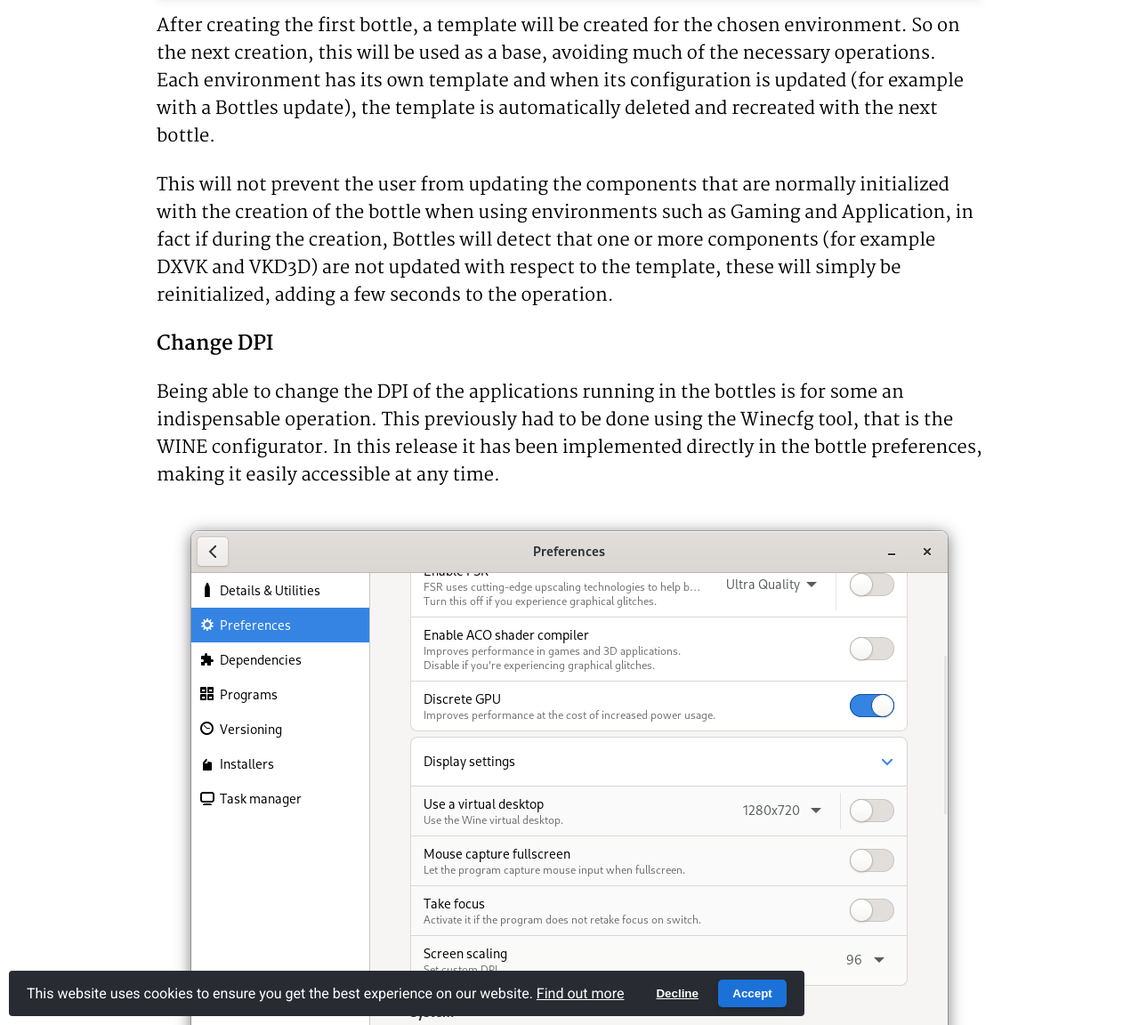
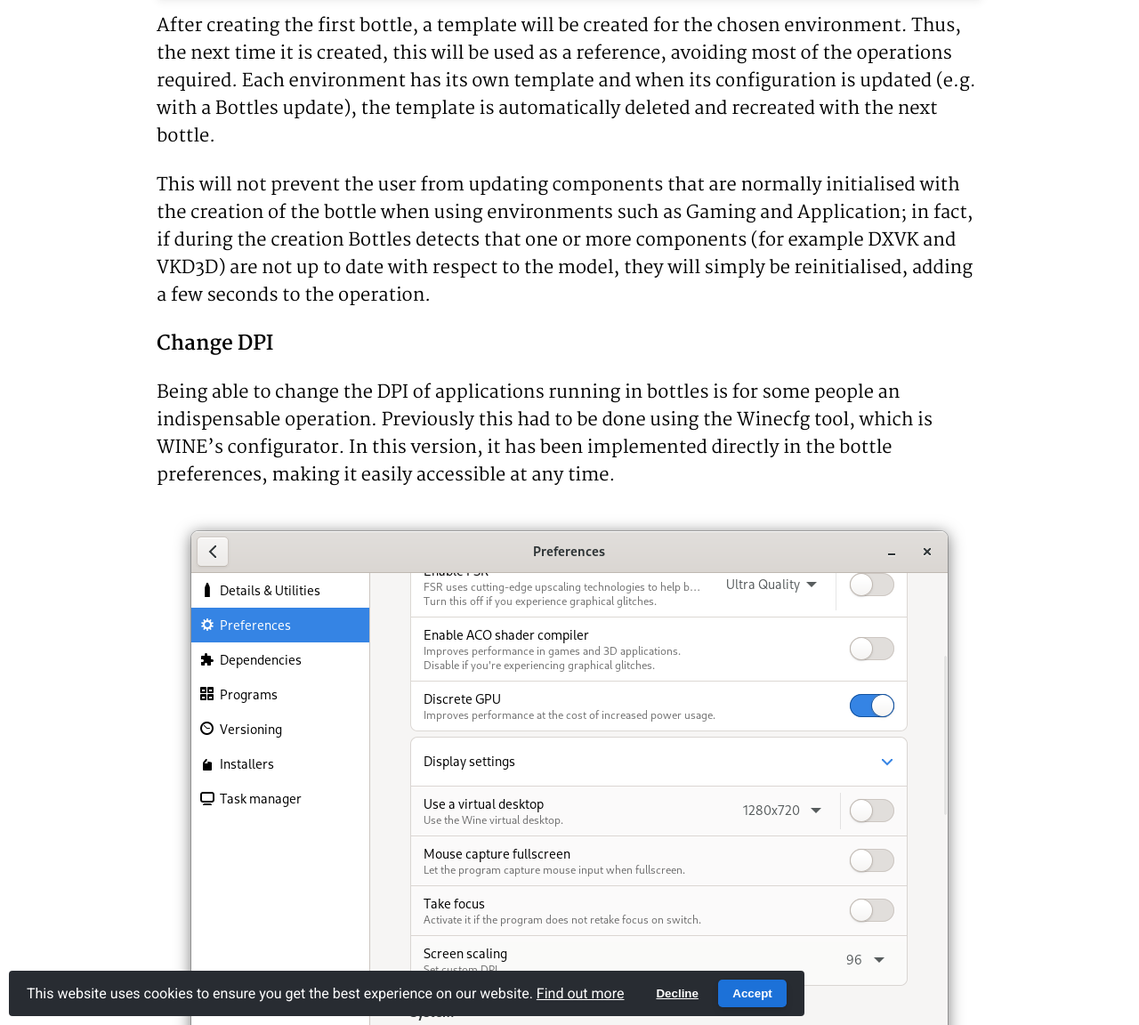
Before and after one commit to bottlesdevs/website, a Jekyll site: the page built from _posts/2022-02-28-release-2022.2.28.md, in a window 1280 px wide and 1400 px high, scrolled down 1471 px. Shown: the part 248-1400 px from the top of the window at 89% size. Built offline with Jekyll 4.4.1, drawn with Linux system fonts in a browser that asks for light colours; nearby versions of some CDN libraries; comment, search, counter and statistics services are not loaded; some of the changed text lies outside the part shown.

Commit message:
rephrasing

```diff
--- a/_posts/2022-02-28-release-2022.2.28.md
+++ b/_posts/2022-02-28-release-2022.2.28.md
@@ -1,5 +1,5 @@
 ---
-title: "Release day 2022.2.28"
+title: "Release Day 2022.2.28"
 description: "Today is release day!"
 published: 2022-02-28
 layout: post
@@ -13,46 +13,26 @@
 
 It’s Release Day again!
 
-Another two weeks of work has been done and it's time to celebrate another
-release day!
+Two more weeks of work have been done and it's time to celebrate another release day!
 
-Keys for this release are optimization and functionality. We have worked
-hard to optimize the user experience and we are sure you will also like the
-new features.
+The keys to this release are optimisation and functionality. We have worked hard to optimise the user experience and we are sure you will enjoy the new features as well.
 
 ## News
 Ok now let's get to the point. What's new in this version?
 
 ### Template caching
-Bottles handles WINE prefixes a little differently from other prefixes and we
-have already talked about this several times. Creating these is also a bit
-more complex process and can take up to 3 minutes. We know that time is
-important for all of us, which is why we have worked on a template system
-that speeds up the process exponentially, reducing it to just few seconds.
+Bottles handles WINE prefixes a little differently to other prefixes and we have already discussed this several times. Creating them is also a slightly more complex process and can take up to three minutes. We know that time is important to all of us, which is why we have worked on a template system that speeds up the process exponentially, reducing it to just a few seconds.
 
 <div class="video-frame">
   <iframe width="560" height="315" src="https://www.youtube.com/embed/N8mQ-BP_tGs" title="Bottles - Template caching" frameborder="0" allow="accelerometer; autoplay; clipboard-write; encrypted-media; gyroscope; picture-in-picture" allowfullscreen></iframe>
 </div>
 
-After creating the first bottle, a template will be created for the chosen
-environment. So on the next creation, this will be used as a base, avoiding
-much of the necessary operations. Each environment has its own template and
-when its configuration is updated (for example with a Bottles update), the
-template is automatically deleted and recreated with the next bottle.
+After creating the first bottle, a template will be created for the chosen environment. Thus, the next time it is created, this will be used as a reference, avoiding most of the operations required. Each environment has its own template and when its configuration is updated (e.g. with a Bottles update), the template is automatically deleted and recreated with the next bottle.
 
-This will not prevent the user from updating the components that are normally
-initialized with the creation of the bottle when using environments such as
-Gaming and Application, in fact if during the creation, Bottles will detect
-that one or more components (for example DXVK and VKD3D) are not updated with
-respect to the template, these will simply be reinitialized, adding a few
-seconds to the operation.
+This will not prevent the user from updating components that are normally initialised with the creation of the bottle when using environments such as Gaming and Application; in fact, if during the creation Bottles detects that one or more components (for example DXVK and VKD3D) are not up to date with respect to the model, they will simply be reinitialised, adding a few seconds to the operation.
 
 ### Change DPI
-Being able to change the DPI of the applications running in the bottles is for
-some an indispensable operation. This previously had to be done using the
-Winecfg tool, that is the WINE configurator. In this release it has been
-implemented directly in the bottle preferences, making it easily accessible at
-any time.
+Being able to change the DPI of applications running in bottles is for some people an indispensable operation. Previously this had to be done using the Winecfg tool, which is WINE's configurator. In this version, it has been implemented directly in the bottle preferences, making it easily accessible at any time.
 
 ![Bottles - Change DPI](/uploads/bottles-display-settings.png)
 
@@ -61,12 +41,9 @@
 about this feature.
 
 ### UI improvements
-In the previous screen, you should have noticed an update of the bottle
-preferences. In fact, many settings have been grouped to facilitate navigation.
+On the previous screen, you should have noticed an update to the bottle preferences. In fact, many settings have been grouped together for easier navigation.
 
-The Display settings have been grouped (among which we have also added the
-functionality to resume the focus of applications when they do not release it),
-the versions of the components.
+Component versions and display settings are now moved to dedicated sections (which also include a new function that allows the focus of the window to be regained when the app does not release it).
 
 ![Bottles - UI improvements](/uploads/bottles-components-settings.png)
 
@@ -163,9 +138,7 @@
 We are close to you, don't give up. **#SaveTheUkrain**
 
 ## All other changes
-There are a lot of other changes and improvements in this release. Below are
-other noteworthy ones, for all the others, refer to
-the [GitHub organization](https://github.com/bottlesdevs).
+There are many other changes and improvements in this release. Below are some noteworthy ones, for all others, please refer to the [GitHub organization](https://github.com/bottlesdevs).
 
   * Template caching creates a copy of the first bottle created with one environment, to use it as the basis of the next one, greatly reduces creation time. Templates are regenerated when a rule changes in the default configuration of an environment, while components are still updated if new ones are installed.
   * Now it is possible to install multiple dependencies at once (really not recommended)
@@ -214,6 +187,6 @@
 
 Thanks to all users who contributed to this release!
 
-~ Bottles' Developers
+~ Bottles' developers
 
 <a class="button" href="/download" style="">Download</a> 2022.2.28
```
Also changed, not shown: other parts of _posts/2022-02-28-release-2022.2.28.md (+3 -5 lines).
